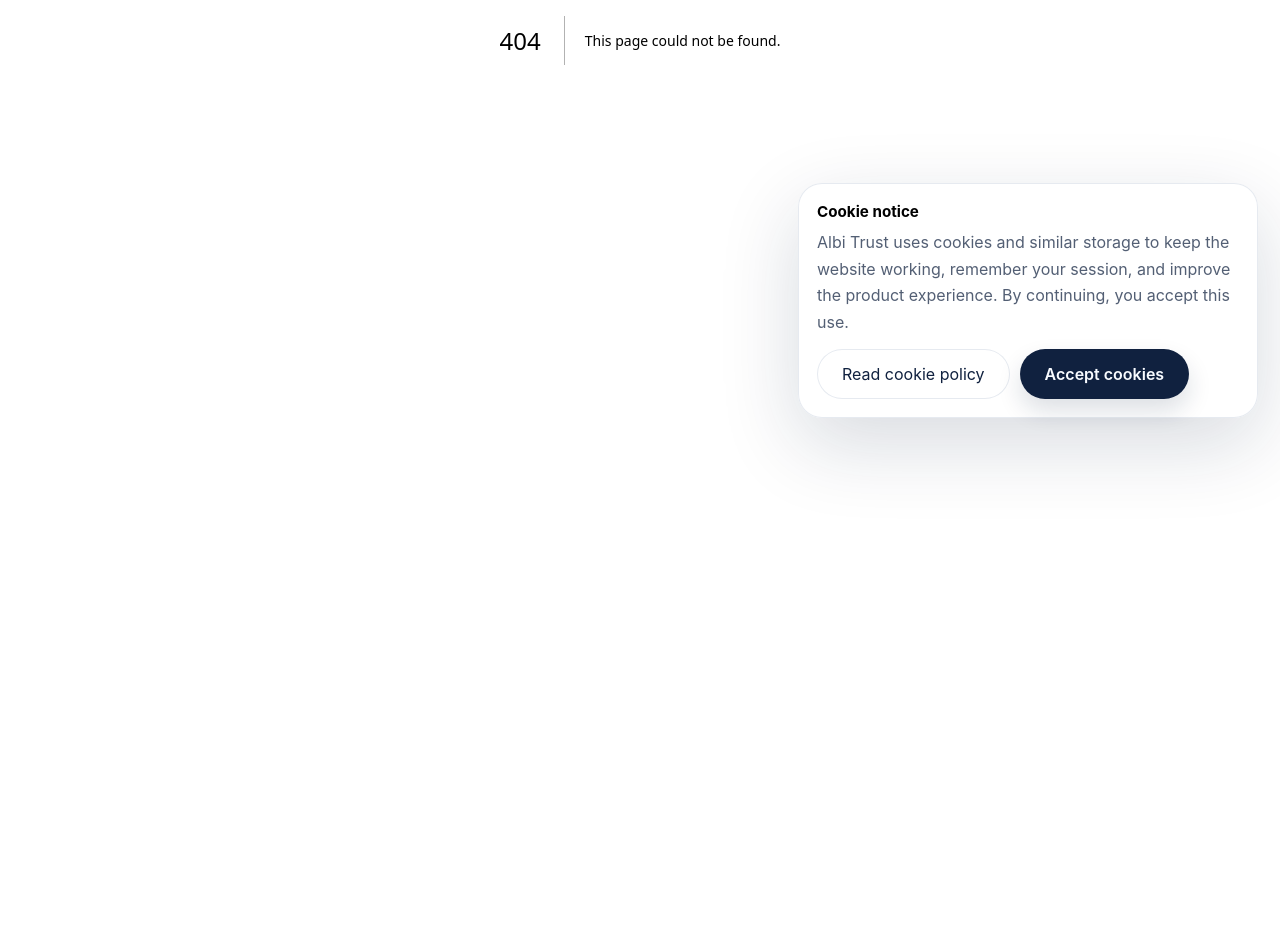
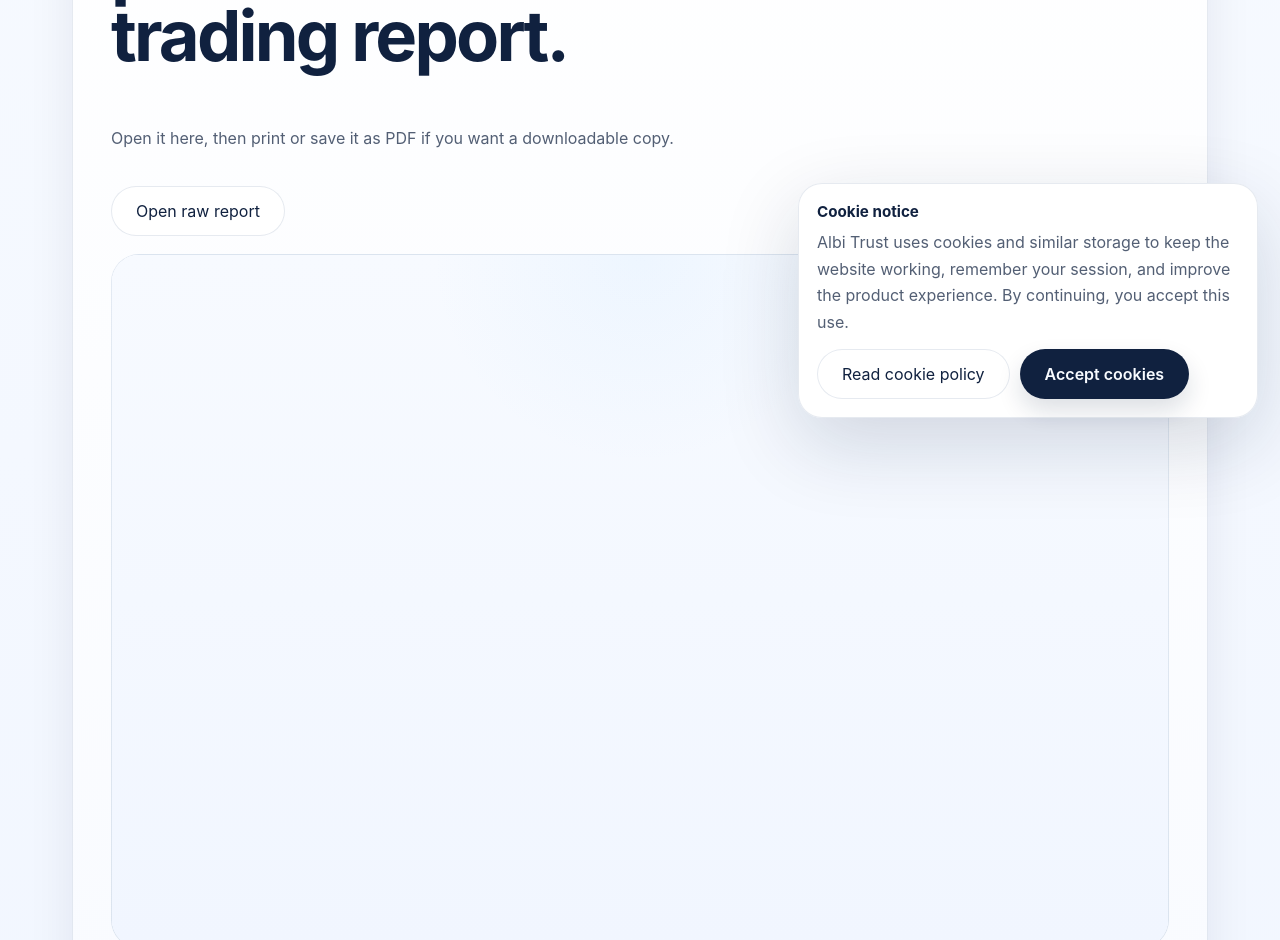
Before and after one commit to mohamadalbi123/albi-trust.com, a Next.js app: page /action-plans/1 in a window 1280 px wide. Before the commit this address had no page. Shown: the part 360-1300 px from the top of the page. Before the commit the page ends 800 px from the top, so only its background shows below. Built offline with nearby package versions, Linux system fonts and the light colour scheme.

Commit message:
Add in-app action plan viewer

```diff
--- /dev/null
+++ b/app/action-plans/[orderId]/page.js
@@ -0,0 +1,35 @@
+import { SiteHeader } from "../../components/SiteHeader";
+import { SiteFooter } from "../../components/SiteFooter";
+
+export default async function ActionPlanViewPage({ params }) {
+  const { orderId } = await params;
+  const reportUrl = `/api/action-plans/${orderId}/download`;
+
+  return (
+    <main className="app-shell action-plan-view-page">
+      <SiteHeader />
+      <section className="result-shell action-plan-view-shell">
+        <div className="eyebrow">Your report</div>
+        <h1 className="page-title">Review your personalized trading report.</h1>
+        <p className="page-lead">
+          Open it here, then print or save it as PDF if you want a downloadable copy.
+        </p>
+
+        <div className="stack-actions action-plan-view-actions">
+          <a href={reportUrl} target="_blank" rel="noreferrer" className="button-secondary">
+            Open raw report
+          </a>
+        </div>
+
+        <div className="action-plan-view-frame-wrap">
+          <iframe
+            src={reportUrl}
+            title="Action plan report"
+            className="action-plan-view-frame"
+          />
+        </div>
+      </section>
+      <SiteFooter />
+    </main>
+  );
+}
--- a/app/components/DashboardClient.js
+++ b/app/components/DashboardClient.js
@@ -270,7 +270,7 @@ export function DashboardClient() {
             ) : null}
             <div className="stack-actions" style={{ marginTop: 16 }}>
               {actionPlanOrder.downloadUrl ? (
-                <a href={actionPlanOrder.downloadUrl} className="button-primary" target="_blank" rel="noreferrer">
+                <a href={`/action-plans/${actionPlanOrder.id}`} className="button-primary">
                   Open report
                 </a>
               ) : (
--- a/app/globals.css
+++ b/app/globals.css
@@ -1862,6 +1862,30 @@ select {
   margin-top: 56px;
   padding: 26px 0 8px;
   border-top: 1px solid var(--border);
+}
+
+.action-plan-view-shell {
+  display: grid;
+  gap: 18px;
+}
+
+.action-plan-view-actions {
+  margin-top: 0;
+}
+
+.action-plan-view-frame-wrap {
+  overflow: hidden;
+  border: 1px solid rgba(18, 53, 107, 0.08);
+  border-radius: 28px;
+  background: linear-gradient(180deg, #f5f9ff, #edf3fb);
+  box-shadow: inset 0 1px 0 rgba(255, 255, 255, 0.72);
+}
+
+.action-plan-view-frame {
+  width: 100%;
+  min-height: 86vh;
+  border: 0;
+  background: #ffffff;
 }
 
 .site-footer-inner {
```
Also changed, not shown: app/lib/localAuth.js.
